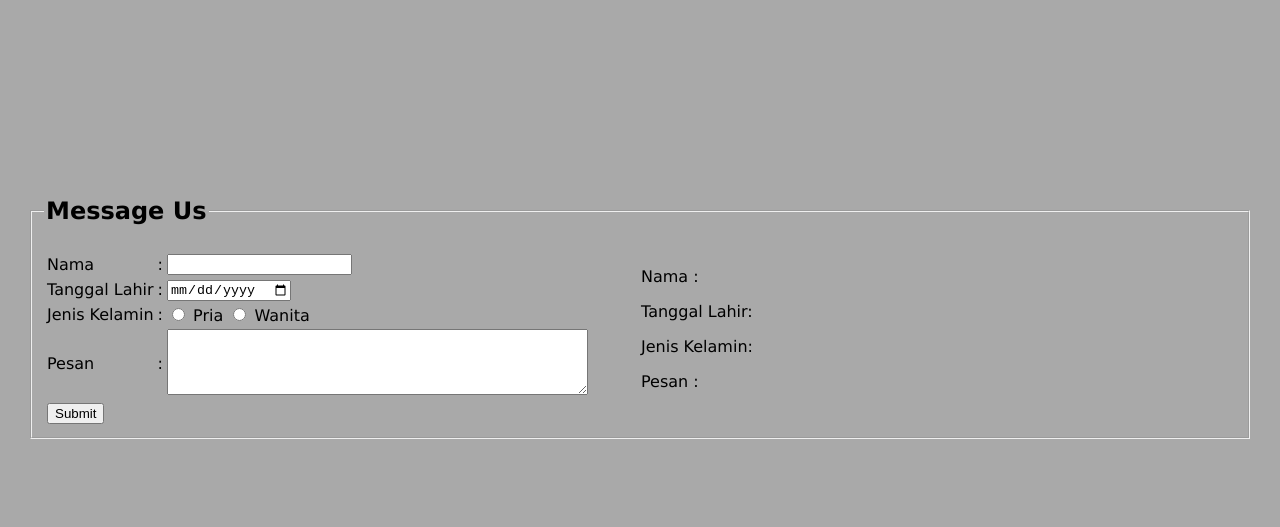
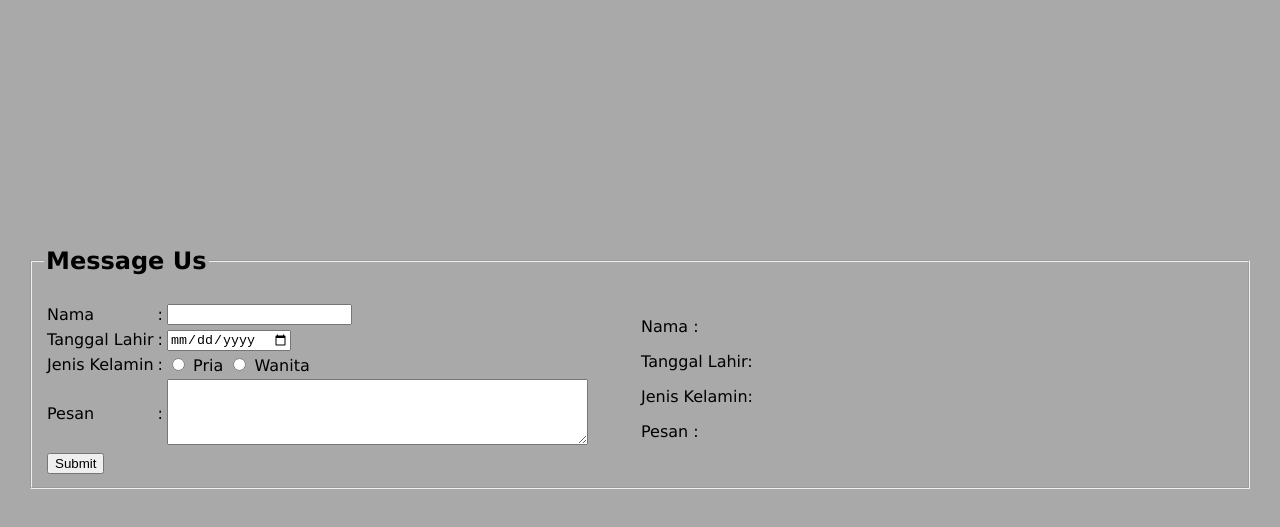
Before and after one commit to revou-fundamental-course/fundamental-mutia-sabina-mahdania, a plain HTML site: page index.html in a window 1280 px wide. Shown: the part 1162-1689 px from the top of the page. Before the commit the page ends 1629 px from the top, so only its background shows below. Drawn offline with Linux system fonts and the light colour scheme.

Commit message:
second update

```diff
--- a/index.html
+++ b/index.html
@@ -84,7 +84,7 @@
         </section>
 
         <!--INI MESSAGE US-->
-        <section style="margin-top: 200px;">
+        <section style="margin-top: 250px; margin-bottom: 200px;">
 
             <!-- Ini FORM -->
 
```
